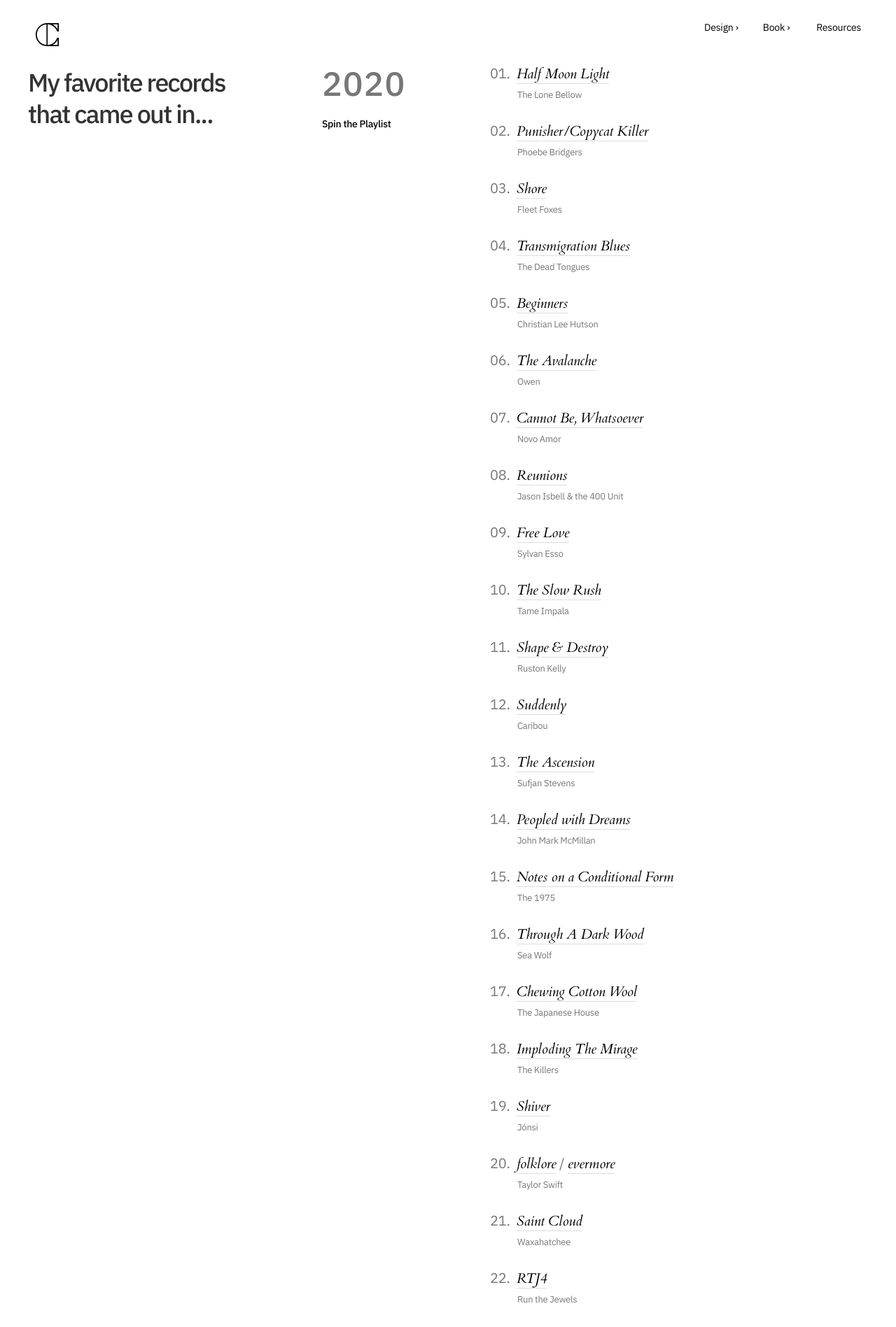
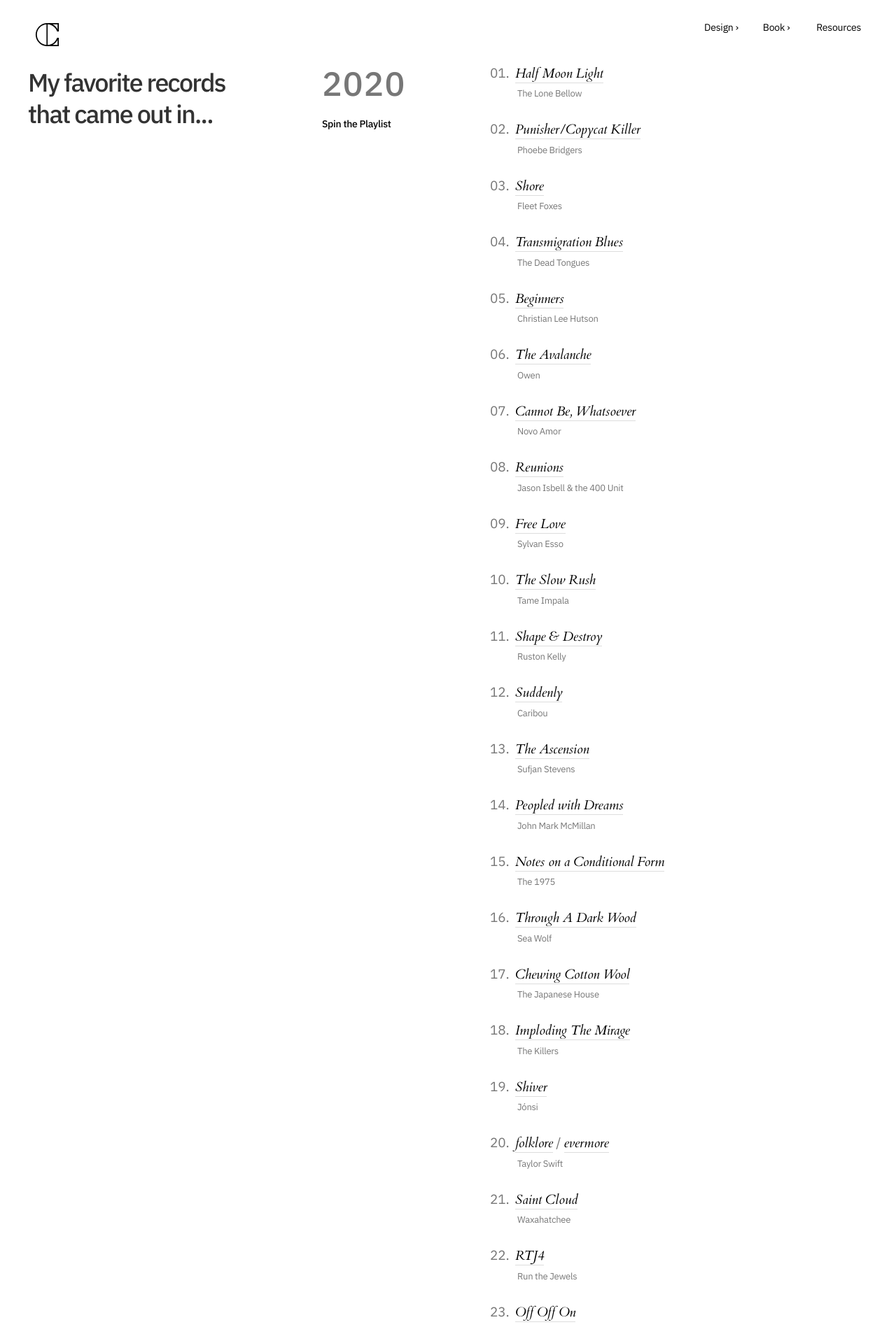
Before and after one commit to jeremydcherry/jeremydcherry.github.io, a Jekyll site: the page built from content/25.md, in a window 1280 px wide. Shown: the top 1897 px of the page at 70% size. Built offline with Jekyll 4.4.1, drawn with Linux system fonts in a browser that asks for light colours.

Commit message:
Tweaked h2 style

```diff
--- a/_sass/main.scss
+++ b/_sass/main.scss
@@ -398,7 +398,7 @@
 
 h2{
   font-family: "Cardo", serif;
-  font-size: 20px;
+  font-size: 19px;
   font-weight: 400;
   letter-spacing: -0.01em;
   line-height: 1;
@@ -521,7 +521,7 @@
 
 h2.listen{
   font-family: "IBM Plex Sans", sans-serif;
-  font-size: 20px;
+  font-size: 19px;
   font-weight: 400;
   letter-spacing: -0.01em;
   line-height: 1;
```
